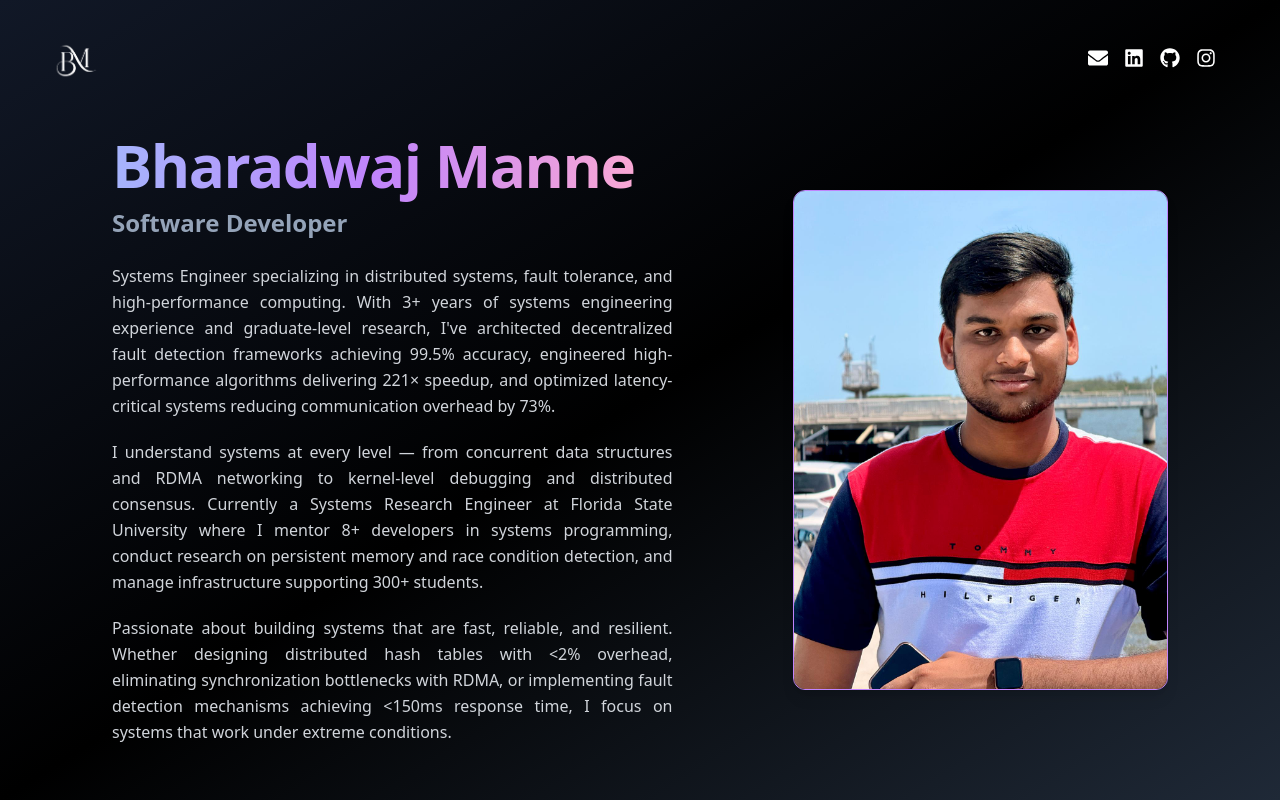
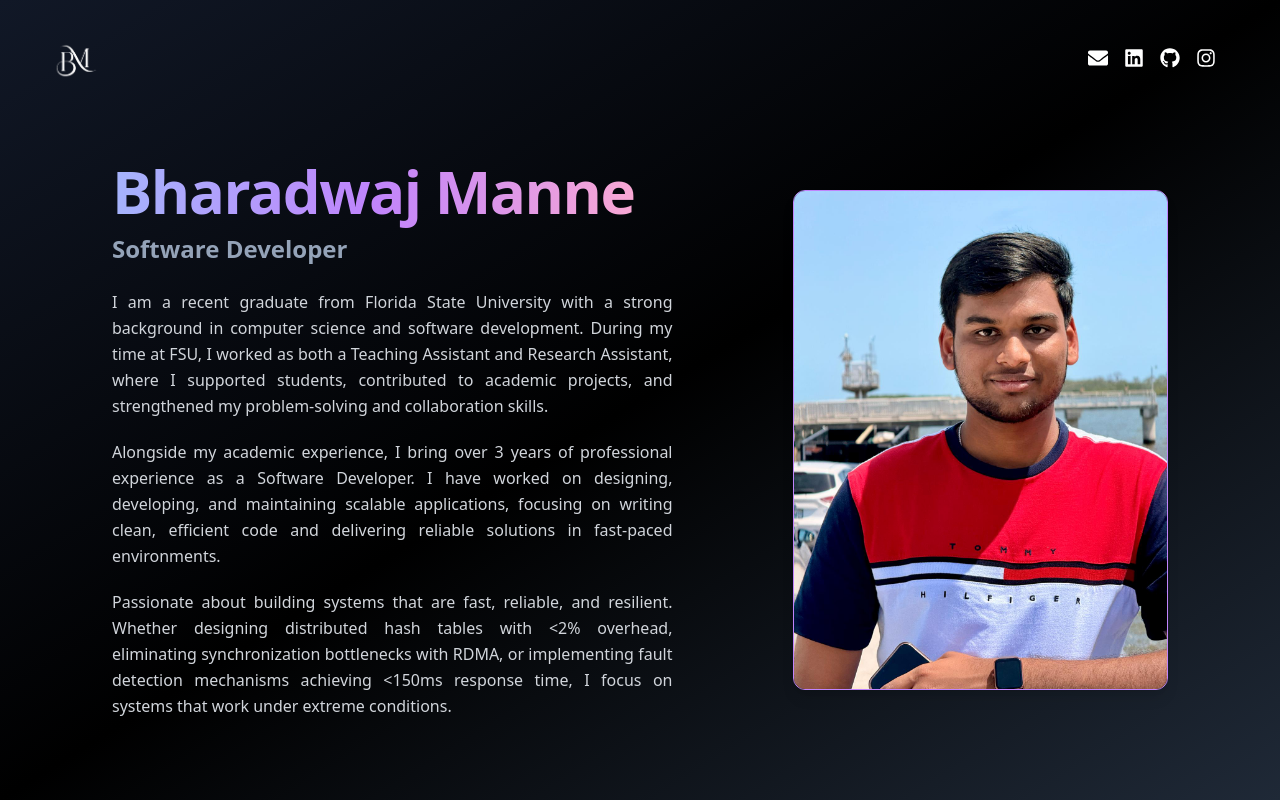
Before and after one commit to Bharadwaj-1953/Bharadwaj_Portfolio, a React (Vite) app: page / in a window 1280 px wide. Shown: the top 800 px of the page. Built offline with nearby package versions, Linux system fonts and the light colour scheme; the HTML template or start-up script is replaced by a standard one.

Commit message:
Revise Hero component with new background information
Updated personal introduction and professional experience details.

```diff
--- a/src/components/Hero.jsx
+++ b/src/components/Hero.jsx
@@ -62,10 +62,10 @@ const Hero = () => {
 
           <div className="text-gray-300 text-base leading-relaxed max-w-3.5xl text-justify space-y-5">
             <p>
-              Systems Engineer specializing in distributed systems, fault tolerance, and high-performance computing. With 3+ years of systems engineering experience and graduate-level research, I've architected decentralized fault detection frameworks achieving 99.5% accuracy, engineered high-performance algorithms delivering 221× speedup, and optimized latency-critical systems reducing communication overhead by 73%.
+              I am a recent graduate from Florida State University with a strong background in computer science and software development. During my time at FSU, I worked as both a Teaching Assistant and Research Assistant, where I supported students, contributed to academic projects, and strengthened my problem-solving and collaboration skills.
             </p>
             <p>
-              I understand systems at every level — from concurrent data structures and RDMA networking to kernel-level debugging and distributed consensus. Currently a Systems Research Engineer at Florida State University where I mentor 8+ developers in systems programming, conduct research on persistent memory and race condition detection, and manage infrastructure supporting 300+ students.
+              Alongside my academic experience, I bring over 3 years of professional experience as a Software Developer. I have worked on designing, developing, and maintaining scalable applications, focusing on writing clean, efficient code and delivering reliable solutions in fast-paced environments.
             </p>
             <p>
               Passionate about building systems that are fast, reliable, and resilient. Whether designing distributed hash tables with &lt;2% overhead, eliminating synchronization bottlenecks with RDMA, or implementing fault detection mechanisms achieving &lt;150ms response time, I focus on systems that work under extreme conditions.
```
